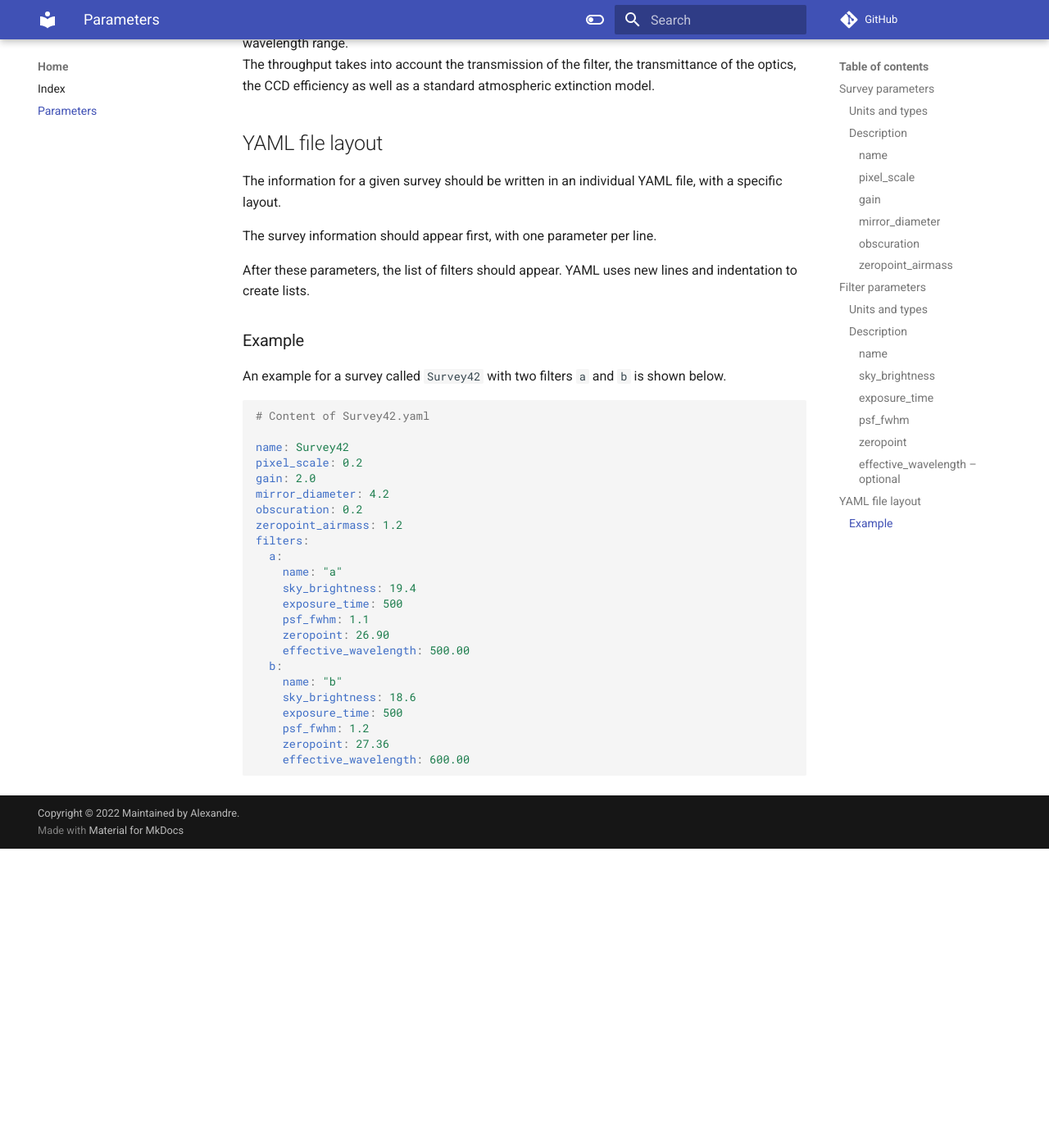
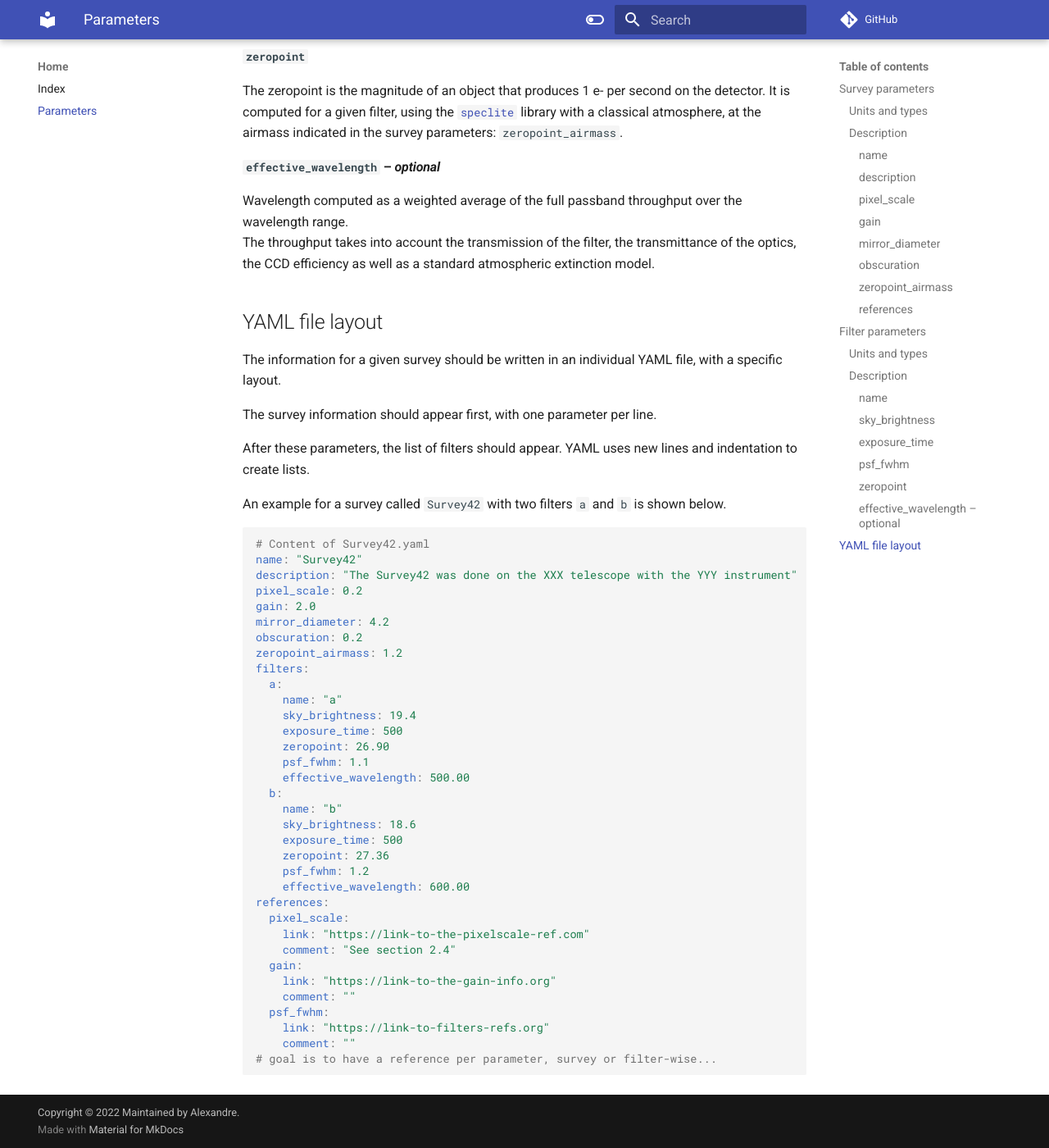
Before and after one commit to LSSTDESC/surveycodex, an MkDocs documentation site: the page built from docs/parameters.md, in a window 1280 px wide and 1400 px high, scrolled down 2602 px. Shown: the whole window at 82% size. Built offline with MkDocs 1.6.1 and Material for MkDocs 9.7.7, drawn with Linux system fonts in a browser that asks for light colours; comment, search, counter and statistics services are not loaded; before the commit the page ends 3637 px from its top, so only the background shows below that; some of the changed text lies outside the part shown.

Commit message:
Update the parameter list

````diff
--- a/docs/parameters.md
+++ b/docs/parameters.md
@@ -23,6 +23,11 @@
 The classical name or abbreviation for the survey. Most often this is how the survey is referred to.
 In case of an ambiguity, for instance when a survey has several instruments, the name of the instrument should be added as a suffix (e.g. `Euclid_VIS`).
 
+
+#### `description`
+
+A bit of context around the survey: on which telescope, with which instrument, wide survey or a specific deep field.
+
 #### `pixel_scale`
 
 Size of a square pixel on the sky.
@@ -46,6 +51,10 @@
 Airmass value at which the zeropoint is computed.
 The airmass is commonly defined as the optical path length through the atmosphere relative to the zenith path length.
 For space surveys, this value is set to 0.0.
+
+#### `references`
+
+Source of each parameter value (survey or filter), specified as a link (to an article or website) and a comment string.
 
 Filter parameters
 -----------------
@@ -99,14 +108,12 @@
 
 After these parameters, the list of filters should appear. YAML uses new lines and indentation to create lists.
 
-### Example
-
 An example for a survey called `Survey42` with two filters `a` and `b` is shown below.
 
 ```yaml
 # Content of Survey42.yaml
-
-name: Survey42
+name: "Survey42"
+description: "The Survey42 was done on the XXX telescope with the YYY instrument"
 pixel_scale: 0.2
 gain: 2.0
 mirror_diameter: 4.2
@@ -117,14 +124,25 @@
     name: "a"
     sky_brightness: 19.4
     exposure_time: 500
+    zeropoint: 26.90
     psf_fwhm: 1.1
-    zeropoint: 26.90
     effective_wavelength: 500.00
   b:
     name: "b"
     sky_brightness: 18.6
     exposure_time: 500
+    zeropoint: 27.36
     psf_fwhm: 1.2
-    zeropoint: 27.36
     effective_wavelength: 600.00
+references:
+  pixel_scale:
+    link: "https://link-to-the-pixelscale-ref.com"
+    comment: "See section 2.4"
+  gain:
+    link: "https://link-to-the-gain-info.org"
+    comment: ""
+  psf_fwhm:
+    link: "https://link-to-filters-refs.org"
+    comment: ""
+# goal is to have a reference per parameter, survey or filter-wise...
 ```
````
